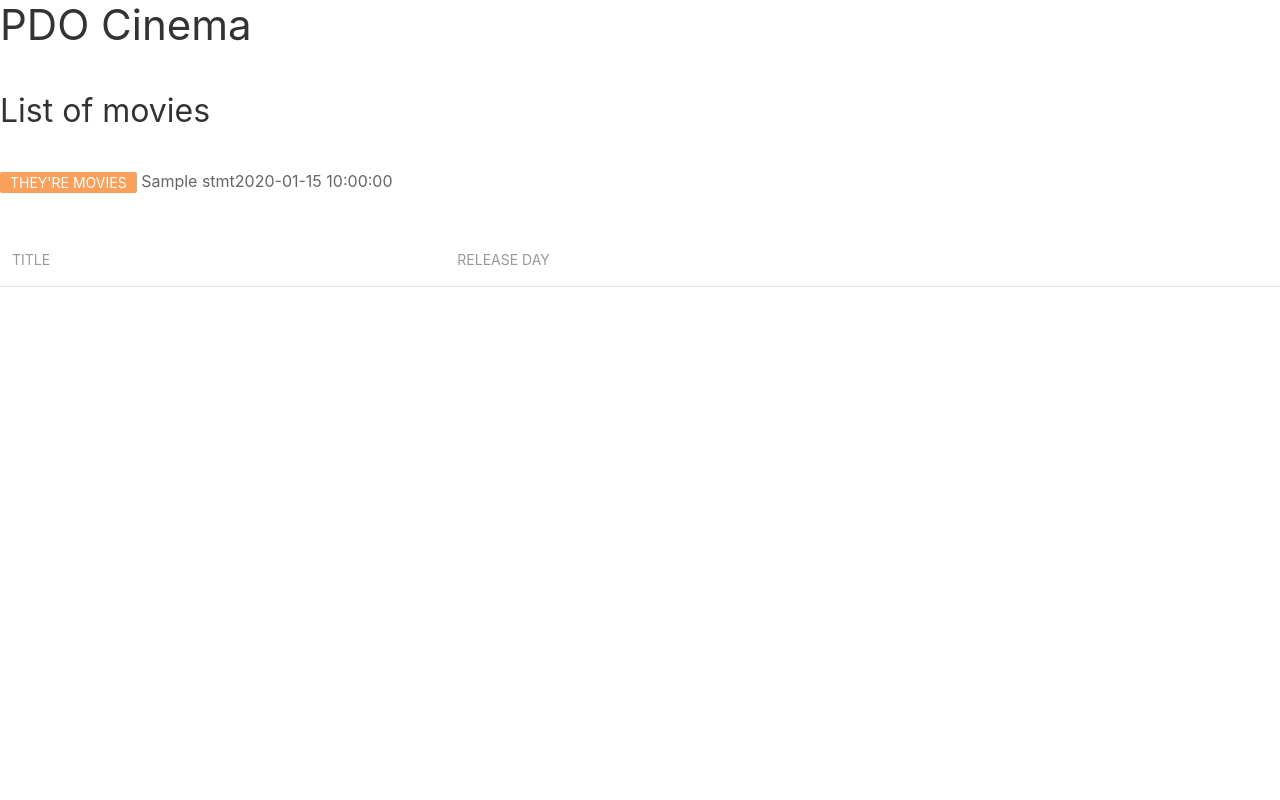
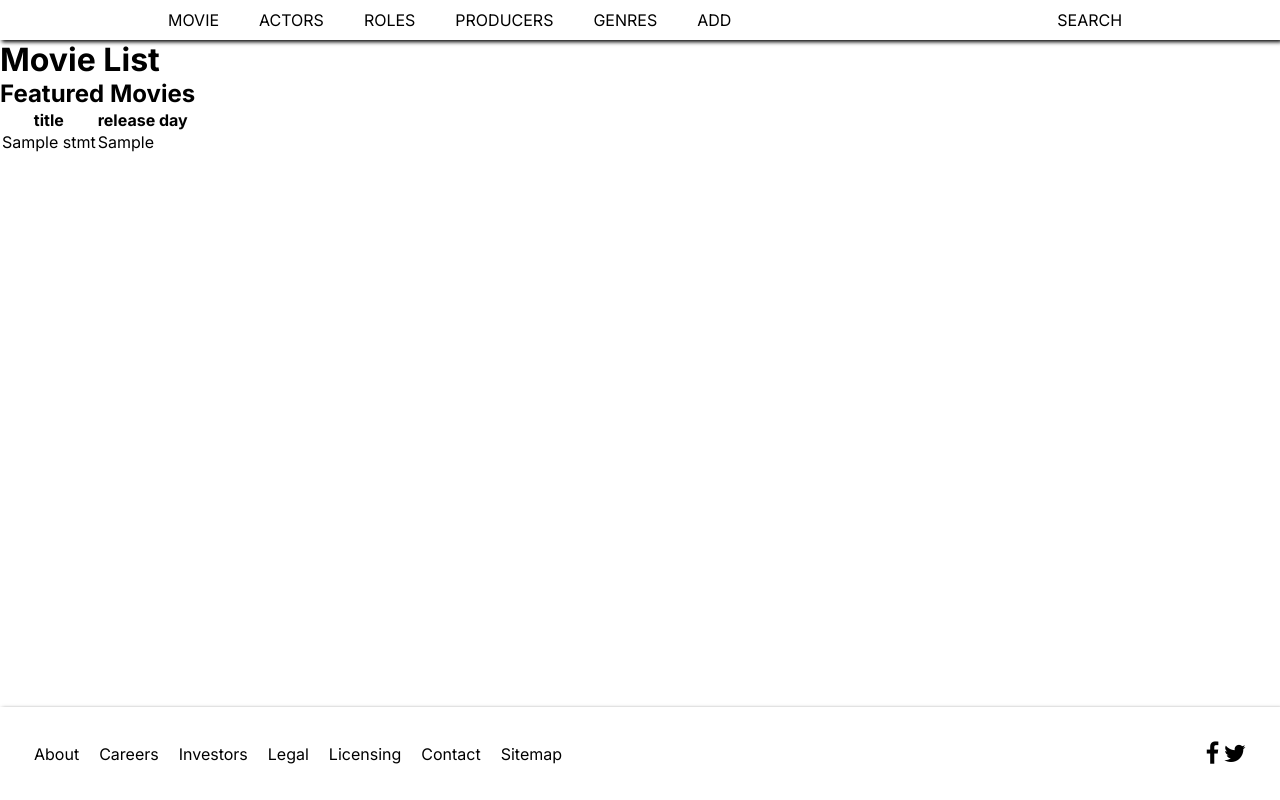
Before and after one commit to x0-3/SQLMovieTheater, a PHP site: template view/listFilms.php in a window 1280 px wide. Run offline with PHP 8.4, Linux system fonts and the light colour scheme; the template is opened without the code that fills it: most values are stand-ins (such as "Sample title", 1, 10 or a date in 2020); lists and menus that the app fills with data are empty; some libraries are stand-ins or nearby versions.

Commit message:
styled the header and footer in template folder

```diff
--- /dev/null
+++ b/public/css/style.css
@@ -0,0 +1,60 @@
+* {
+  margin: 0;
+  padding: 0;
+  box-sizing: border-box;
+  font-family: "Inter", sans-serif;
+}
+* body header {
+  display: flex;
+  width: 100%;
+  justify-content: space-around;
+  box-shadow: 2px 2px 4px #000000;
+}
+* body header nav ul {
+  display: flex;
+  list-style: none;
+}
+* body header nav ul li {
+  padding: 10px;
+}
+* body header nav ul li a {
+  text-decoration: none;
+  color: black;
+}
+* body header a {
+  text-decoration: none;
+  padding: 10px;
+  color: black;
+}
+* body footer {
+  display: flex;
+  width: 100%;
+  align-items: center;
+  justify-content: space-between;
+  box-shadow: 2px 2px 4px #000000;
+  position: absolute;
+  bottom: 0;
+}
+* body footer .infos {
+  margin: 24px;
+}
+* body footer .infos ul {
+  display: flex;
+  list-style: none;
+}
+* body footer .infos ul li {
+  padding: 10px;
+}
+* body footer .infos ul li a {
+  text-decoration: none;
+  color: black;
+}
+* body footer .socials {
+  padding: 10px;
+  margin: 24px;
+}
+* body footer .socials a {
+  color: black;
+  text-decoration: none;
+  font-size: x-large;
+}/*# sourceMappingURL=style.css.map */
--- /dev/null
+++ b/public/css/style.scss
@@ -0,0 +1,79 @@
+*{
+    margin: 0;
+    padding: 0;
+    box-sizing: border-box;
+
+    font-family: 'Inter', sans-serif;
+
+    body{
+
+        header{
+            display: flex;
+            width: 100%;
+            justify-content: space-around;
+            box-shadow: 2px 2px 4px #000000;
+
+            nav{
+                ul{
+                    display: flex;
+                    list-style: none;
+
+                    li{
+                        padding: 10px;
+
+                        a{
+                            text-decoration: none;
+                            color: black;
+                        }
+                    }
+                }
+
+            }
+
+            a{
+                text-decoration: none;
+                padding: 10px;
+                color: black;
+            }
+        }
+
+        footer{
+            display: flex;
+            width: 100%;
+            align-items: center;
+            justify-content: space-between;
+            box-shadow: 2px 2px 4px #000000;
+            position: absolute;
+            bottom: 0;
+
+            .infos{
+                margin: 24px;
+
+                ul{
+                    display: flex;
+                    list-style: none;
+                    li{
+                        padding: 10px;
+
+                        a{
+                            text-decoration: none;
+                            color: black;
+                        }
+                    }
+                }
+            }
+
+            .socials{
+                padding: 10px;
+                margin: 24px;
+
+                a{
+                    color: black;
+                    text-decoration: none;
+                    font-size: x-large;
+                }
+            }
+        }
+    }
+
+}
--- a/view/listFilms.php
+++ b/view/listFilms.php
@@ -1,6 +1,4 @@
 <?php ob_start();?>
-
-<p class="uk-label uk-label-warning">They're <? $stmt->rowCount()?> movies</p>
 
 <table class="uk-table uk-table-striped">
     <thead>
@@ -15,8 +13,10 @@
 
             foreach($stmt->fetchAll() as $movie){?>
 
-                <tr><?= $movie["title"]?></tr>
-                <tr><?= $movie["releaseDateFrance"]?></tr>
+                <tr>
+                    <td><?= $movie["title"]?></td>
+                    <td><?= $movie["releaseDay"]?></td>
+                </tr>
 
                 <?php
             }
@@ -25,7 +25,7 @@
 </table>
 
 <?php
-$title = "list of movies";
-$secondTitle = "List of movies";
+$title = "list movies";
+$secondTitle = "Featured Movies";
 $content = ob_get_clean();
 require "view/template.php";
--- a/view/template.php
+++ b/view/template.php
@@ -4,23 +4,63 @@
     <meta charset="UTF-8">
     <meta http-equiv="X-UA-Compatible" content="IE=edge">
     <meta name="viewport" content="width=device-width, initial-scale=1.0">
-    <link rel="stylesheet" href="https://cdn.jsdelivr.net/npm/uikit@3.16.3/dist/css/uikit.min.css" />
+    <!-- <link rel="stylesheet" href="https://cdn.jsdelivr.net/npm/uikit@3.16.3/dist/css/uikit.min.css" /> -->
+    <link rel="stylesheet" href="https://cdnjs.cloudflare.com/ajax/libs/font-awesome/4.7.0/css/font-awesome.min.css">
+    <link rel="preconnect" href="https://fonts.googleapis.com">
+    <link rel="preconnect" href="https://fonts.gstatic.com" crossorigin>
+    <link href="https://fonts.googleapis.com/css2?family=Inter:wght@400;700&display=swap" rel="stylesheet">
+    <link rel="stylesheet" href="public/css/style.css">
     <title><?= $title ?></title>
 </head>
 <body>
 
+    <header>
+        <nav>
+            <ul>
+                <li><a href="#">MOVIE</a></li>
+                <li><a href="#">ACTORS</a></li>
+                <li><a href="#">ROLES</a></li>
+                <li><a href="#">PRODUCERS</a></li>
+                <li><a href="#">GENRES</a></li>
+                <li><a href="#">ADD</a></li>
+            </ul>
+        </nav>
+
+        <a href="#">SEARCH</a>
+    </header>
+
     <div id="wrapper">
         <main>
             <div id="contenu">
-                <h1>PDO Cinema</h1>
+                <h1>Movie List</h1>
                 <h2><?= $secondTitle ?></h2>
-                <?= $content ?>
+                <?=$content?>
+
             </div>
         </main>
-
 
     </div>
 
 
+    <footer>
+        <div class="infos">
+            <ul>
+                <li><a href="#">About</a></li>
+                <li><a href="#">Careers</a></li>
+                <li><a href="#">Investors</a></li>
+                <li><a href="#">Legal</a></li>
+                <li><a href="#">Licensing</a></li>
+                <li><a href="#">Contact</a></li>
+                <li><a href="#">Sitemap</a></li>
+            </ul>
+        </div>
+
+        <div class="socials">
+            <a href="#" class="fa fa-facebook"></a>
+            <a href="#" class="fa fa-twitter"></a>
+        </div>
+    </footer>
+
+
 </body>
 </html>
```
Also changed, not shown: 1 other file.
